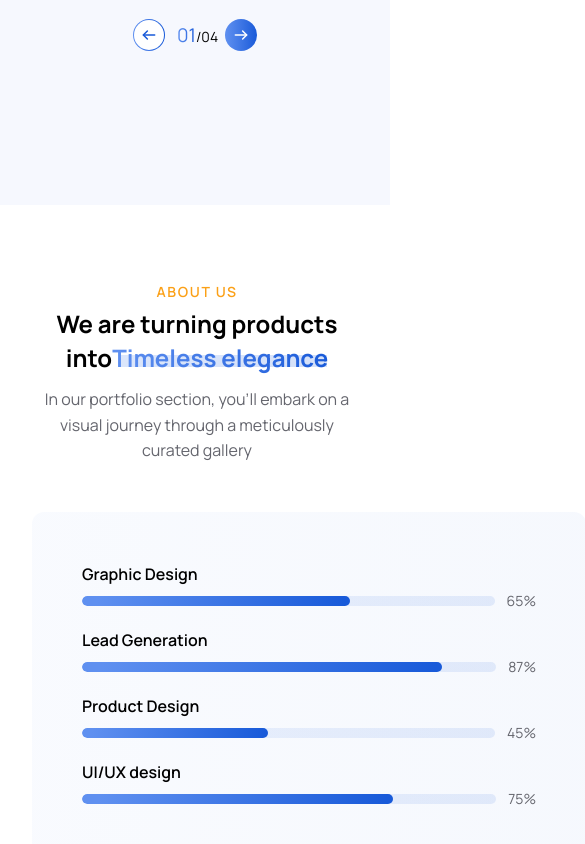
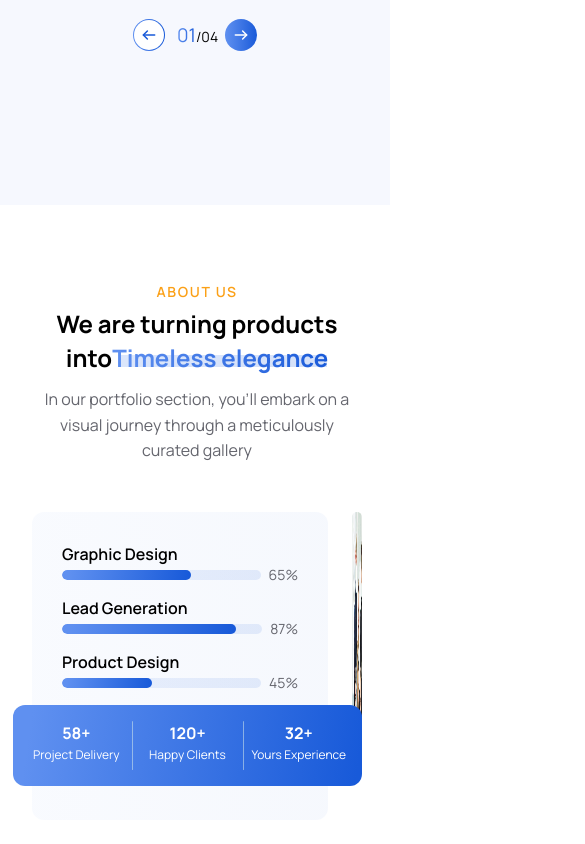
Before and after one commit to MdMuzahid07/WebWhiz, a Next.js app: page / in a window 390 px wide. Shown: the part 1020-1864 px from the top of the page, 585 px wide, since content can reach past the window. Built offline with nearby package versions, Linux system fonts and the light colour scheme.

Commit message:
about sectoin , not responsived

```diff
--- a/src/components/main/home/AboutUsSection.tsx
+++ b/src/components/main/home/AboutUsSection.tsx
@@ -62,13 +62,15 @@ export default function AboutUsSection() {
 
 
                 <div className="mt-[48px] flex gap-[24px] xl:gap-[32px]">
-                    <div className="w-[554px] h-[348px] rounded-[12px] bg-gradient-to-r from-primary-start/4 to-primary-end/4 p-[50px]">
+
+
+                    <div className="w-[340px] xl:w-[554px] h-[308px] xl:h-[348px] rounded-[12px] bg-gradient-to-r from-primary-start/4 to-primary-end/4 p-[30px] lg:p-[50px]">
 
                         {
                             skills?.map((skill, index) => (
                                 <div key={index} className="mb-[16px]">
                                     <div className="text-[16px] font-semibold leading-[150%] mb-[4px]">{skill?.name}</div>
-                                    <div className="flex items-center w-[454px] h-[22px] gap-[12px]">
+                                    <div className="flex items-center w-[236px] xl:w-[454px] h-[10px] xl:h-[22px] gap-[8px] xl:gap-[12px]">
                                         <div className="flex-grow h-[10px] bg-[linear-gradient(99deg,rgba(95,144,240,0.10)_5.67%,rgba(24,90,217,0.10)_98.08%)] rounded-full overflow-hidden">
                                             <div className="h-full bg-[linear-gradient(99deg,#5F90F0_5.67%,#185AD9_98.08%)] rounded-full" style={{ width: `${skill.percentage}%` }} />
                                         </div>
@@ -78,6 +80,37 @@ export default function AboutUsSection() {
                             ))
                         }
                     </div>
+
+
+                    <div className="w-full">
+                        <div className="w-full max-w-[554px] h-[313px] relative">
+                            <Image
+                                src="/images/home/about-section/professional-team.png"
+                                width={554}
+                                height={313}
+                                alt="professional team"
+                                className=" w-[340px] xl:w-full h-[256px] xl:h-full  rounded-[16px] overflow-hidden"
+                            />
+
+                            <div className="absolute  bottom-[39px] right-0 xl:-right-[51px] xl:-bottom-[54px] w-[349px] xl:w-[531px] h-[81px] xl:h-[124px] p-[16px] xl:p-[32px] flex justify-between bg-[linear-gradient(99deg,#5F90F0_5.67%,#185AD9_98.08%)] rounded-[12px]">
+                                <div className="text-center w-full text-white">
+                                    <h1 className="text-[16px] xl:text-[24px] font-bold leading-[150%] xl:leading-[140%] ">58+</h1>
+                                    <p className="text-[12px] xl:text-[16px] leading-[160%]">Project Delivery</p>
+                                </div>
+                                <div className="mx-[8px] xl:mx-[21px] rounded-[16px] w-[2px] h-[49px] xl:h-[60px] bg-[rgba(226,244,234,0.5)]"></div>
+                                <div className="text-center w-full text-white">
+                                    <h1 className="text-[16px] xl:text-[24px] font-bold leading-[150%] xl:leading-[140%] ">120+</h1>
+                                    <p className="text-[12px] xl:text-[16px] leading-[160%]">Happy Clients</p>
+                                </div>
+                                <div className="mx-[8px] xl:mx-[21px] rounded-[16px] w-[2px] h-[49px] xl:h-[60px] bg-[rgba(226,244,234,0.5)]"></div>
+                                <div className="text-center w-full text-white">
+                                    <h1 className="text-[16px] xl:text-[24px] font-bold leading-[150%] xl:leading-[140%] ">32+</h1>
+                                    <p className="text-[12px] xl:text-[16px] leading-[160%]">Yours Experience</p>
+                                </div>
+                            </div>
+                        </div>
+
+                    </div>
                 </div>
 
 
```
Also changed, not shown: public/images/home/about-section/professional-team.png (added).
